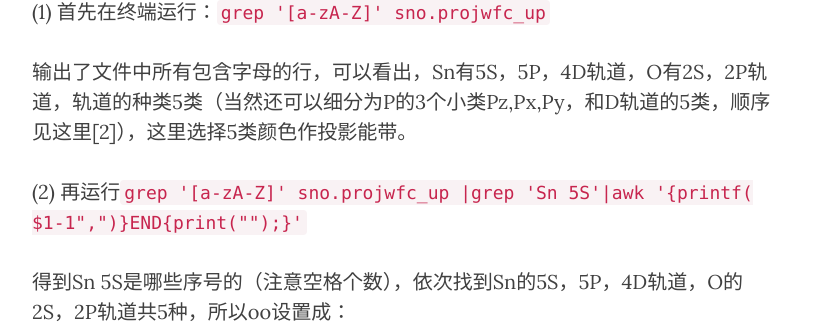
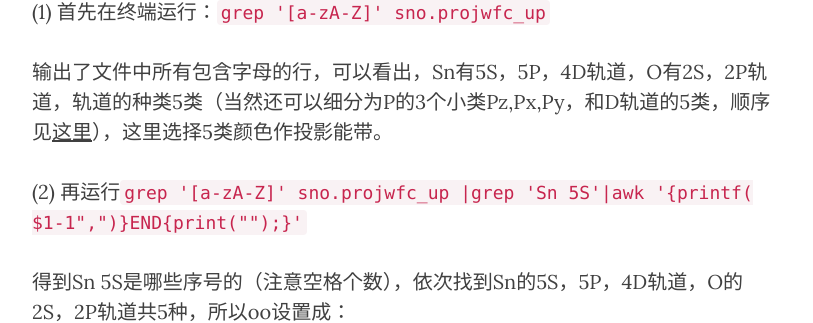
Before and after one commit to yyyu200/DFTbook, a Jekyll site: the page built from _posts/2019-04-01-HandsOn.md, in a window 1280 px wide and 900 px high, scrolled down 62559 px. Shown: the part 201-524 px from the top of the window, without its empty margins (233-1046 px from the left). Built offline with Jekyll 4.4.1, drawn with Linux system fonts in a browser that asks for light colours; nearby versions of some CDN libraries; formulas are drawn with MathJax 3; comment, search, counter and statistics services are not loaded.

Commit message:
modify at tx

````diff
--- a/_posts/2019-04-01-HandsOn.md
+++ b/_posts/2019-04-01-HandsOn.md
@@ -2090,7 +2090,7 @@ if __name__ == '__main__':
 
 (1) 首先在终端运行：```grep '[a-zA-Z]' sno.projwfc_up```
 
-输出了文件中所有包含字母的行，可以看出，Sn有5S，5P，4D轨道，O有2S，2P轨道，轨道的种类5类（当然还可以细分为P的3个小类Pz,Px,Py，和D轨道的5类，顺序见这里[2]），这里选择5类颜色作投影能带。
+输出了文件中所有包含字母的行，可以看出，Sn有5S，5P，4D轨道，O有2S，2P轨道，轨道的种类5类（当然还可以细分为P的3个小类Pz,Px,Py，和D轨道的5类，顺序见[这里](https://www.quantum-espresso.org/Doc/INPUT_PROJWFC.html)），这里选择5类颜色作投影能带。
 
 (2) 再运行```grep '[a-zA-Z]' sno.projwfc_up |grep 'Sn  5S'|awk '{printf( $1-1",")}END{print("");}'```
 
````
